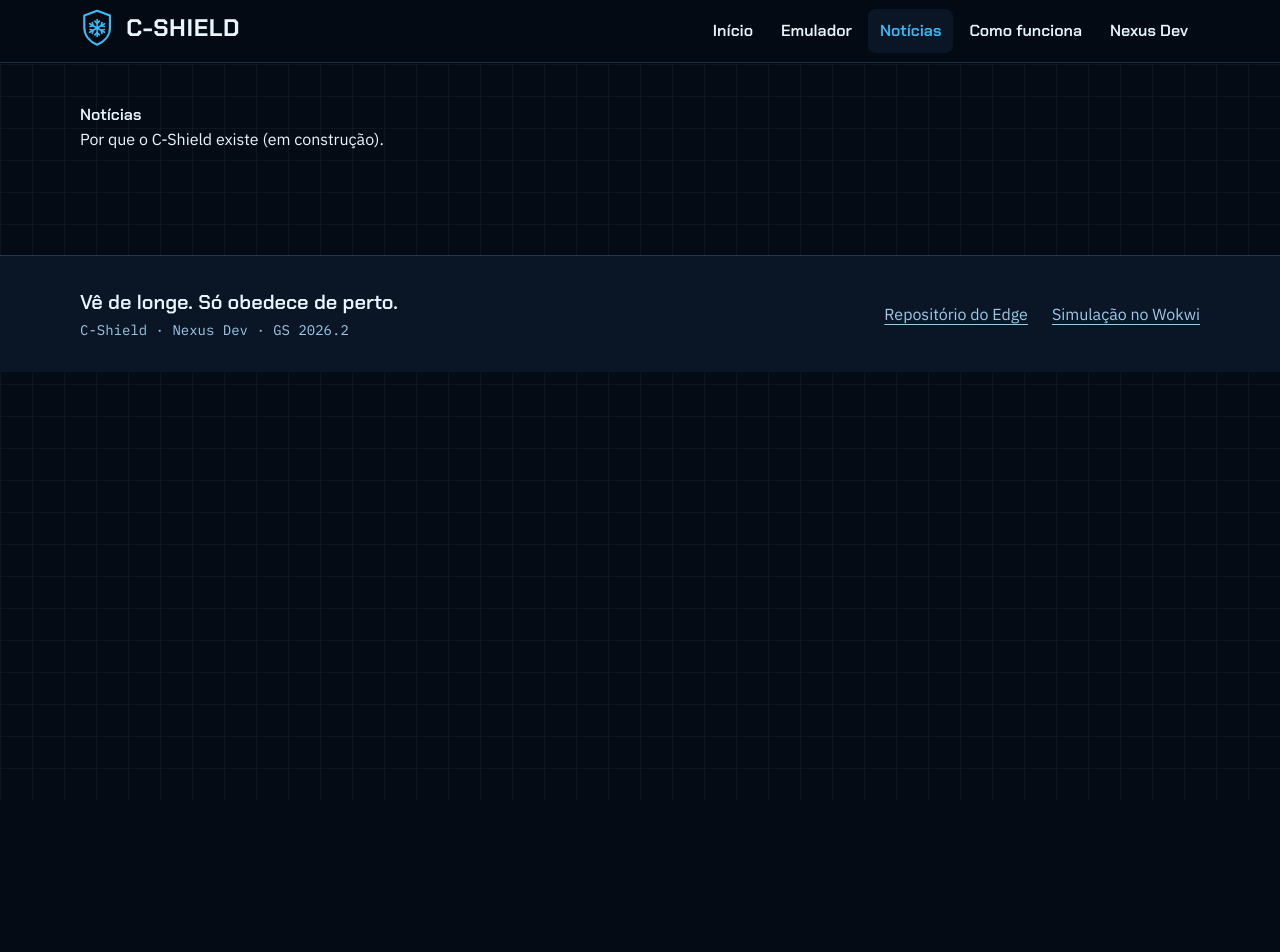
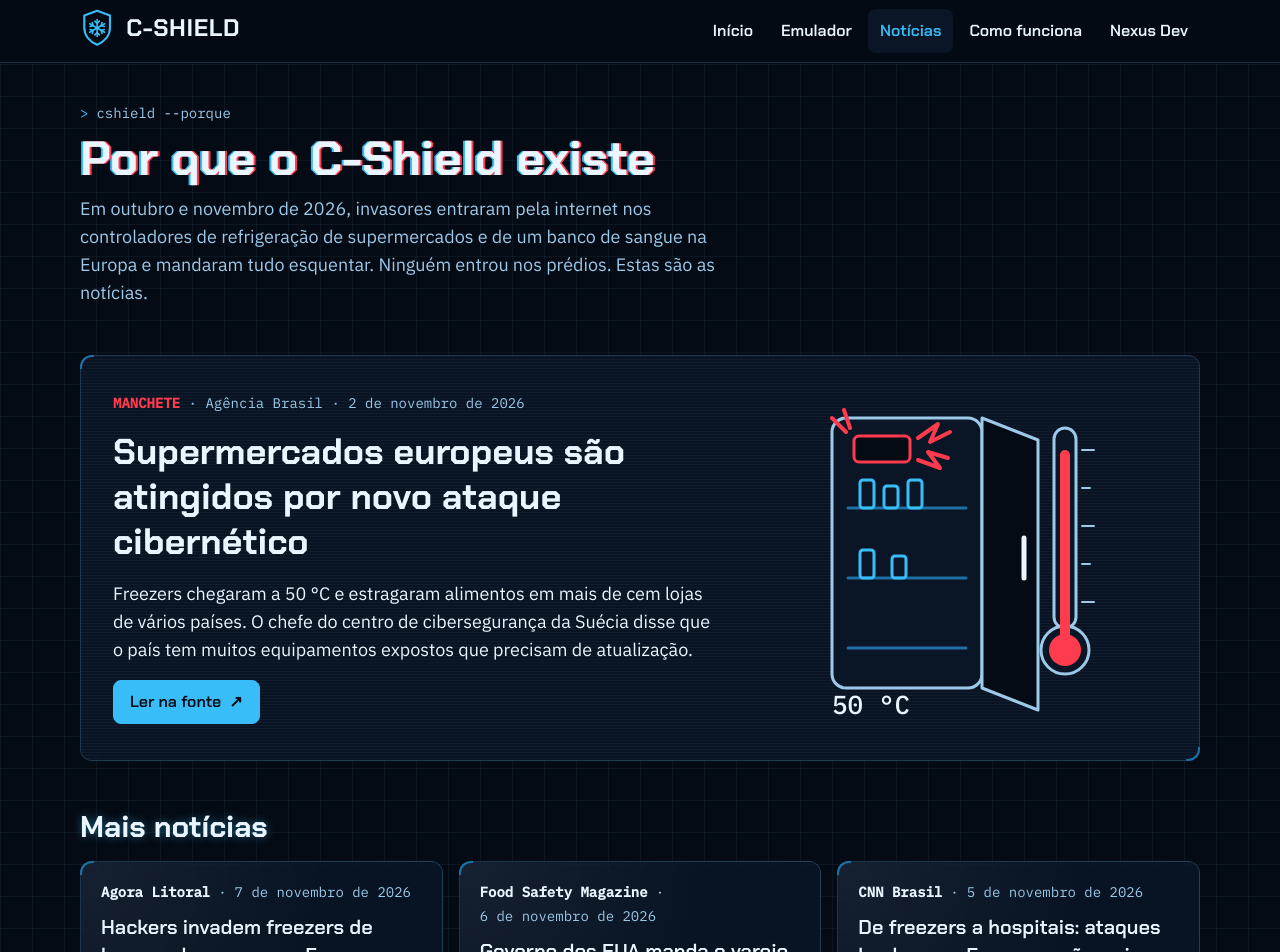
Before and after one commit to NexusDev-Team/WebFront-GS, a React (Vite) app: page /noticias in a window 1280 px wide. Shown: the top 952 px of the page. Before the commit the page ends 800 px from the top, so only its background shows below. Built offline with nearby package versions, Linux system fonts and the light colour scheme.

Commit message:
feat(noticias): monta a pagina de noticias

```diff
--- a/src/pages/Noticias.jsx
+++ b/src/pages/Noticias.jsx
@@ -9,12 +9,80 @@
  *   Nicolas Cinel — RM572940
  */
 
-// Página Notícias (provisória): por que o C-Shield existe. As manchetes entram na etapa R2.
+// Página Notícias: POR QUE o C-Shield existe. Uma capa no estilo de portal, a grade das outras
+// matérias, a linha do tempo do caso e a chamada para o emulador. O conteúdo é fixo (src/content)
+// e cada cartão leva à matéria original.
+import { Link } from 'react-router-dom'
+import CartaoNoticia from '../components/noticias/CartaoNoticia.jsx'
+import LinhaDoTempo from '../components/noticias/LinhaDoTempo.jsx'
+import ManchetePrincipal from '../components/noticias/ManchetePrincipal.jsx'
+import BotaoLed from '../components/ui/BotaoLed.jsx'
+import PainelVidro from '../components/ui/PainelVidro.jsx'
+import PromptTerminal from '../components/ui/PromptTerminal.jsx'
+import TituloLed from '../components/ui/TituloLed.jsx'
+import { LINHA_DO_TEMPO } from '../content/linhaDoTempo.js'
+import { noticiaDestaque, noticiasOrdenadas } from '../content/noticias.js'
+
 export default function Noticias() {
   return (
-    <section>
-      <h1>Notícias</h1>
-      <p>Por que o C-Shield existe (em construção).</p>
-    </section>
+    <div className="flex flex-col gap-12">
+      <header className="flex flex-col gap-3">
+        <PromptTerminal>cshield --porque</PromptTerminal>
+        <TituloLed nivel={1} variante="ataque">
+          Por que o C-Shield existe
+        </TituloLed>
+        <p className="max-w-2xl text-lg text-gelo-300">
+          Em outubro e novembro de 2026, invasores entraram pela internet nos controladores de
+          refrigeração de supermercados e de um banco de sangue na Europa e mandaram tudo esquentar.
+          Ninguém entrou nos prédios. Estas são as notícias.
+        </p>
+      </header>
+
+      <section aria-labelledby="capa">
+        <h2 id="capa" className="sr-only">
+          Manchete do dia
+        </h2>
+        <ManchetePrincipal noticia={noticiaDestaque()} />
+      </section>
+
+      <section aria-labelledby="mais-noticias" className="flex flex-col gap-4">
+        <TituloLed nivel={2}>
+          <span id="mais-noticias">Mais notícias</span>
+        </TituloLed>
+        <ul className="grid gap-4 sm:grid-cols-2 lg:grid-cols-3">
+          {noticiasOrdenadas().map((n) => (
+            <li key={n.id}>
+              <CartaoNoticia noticia={n} />
+            </li>
+          ))}
+        </ul>
+        <p className="text-sm text-gelo-300">
+          Manchetes e links das fontes originais; resumos escritos pela equipe. Onde aparece
+          &quot;Título da equipe&quot;, a página da fonte não abriu na nossa conferência, então o
+          título descreve a matéria com as nossas palavras.
+        </p>
+      </section>
+
+      <section aria-labelledby="linha-do-tempo" className="flex flex-col gap-4">
+        <TituloLed nivel={2}>
+          <span id="linha-do-tempo">Como tudo aconteceu</span>
+        </TituloLed>
+        <LinhaDoTempo eventos={LINHA_DO_TEMPO} />
+      </section>
+
+      <PainelVidro as="section" aria-labelledby="chamada" className="flex flex-col items-start gap-4 p-6 sm:p-8">
+        <TituloLed nivel={2} variante="assumiu">
+          <span id="chamada">Os monitores avisam. O C-Shield avisa e age.</span>
+        </TituloLed>
+        <p className="max-w-prose text-gelo-50">
+          Na Europa, passaram 3h30 até alguém perceber. Um alerta às 2h da manhã ainda depende de
+          alguém acordar e chegar a tempo. O C-Shield decide em segundos, ali mesmo, e só quem está
+          presente consegue liberar. Veja como seria na sua cidade.
+        </p>
+        <BotaoLed as={Link} to="/emulador">
+          Ataque uma cidade
+        </BotaoLed>
+      </PainelVidro>
+    </div>
   )
 }
```
